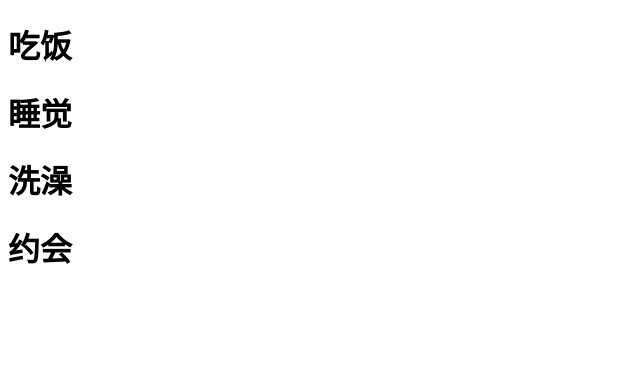
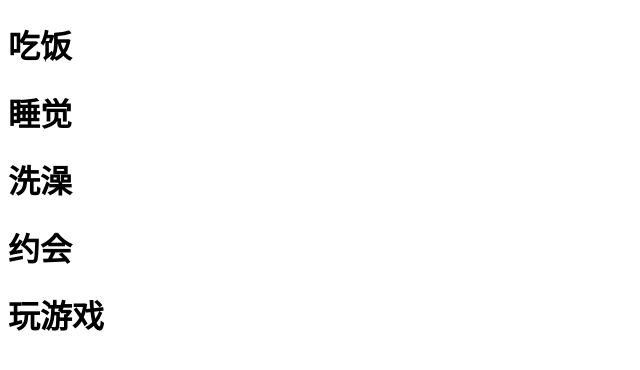
Before and after one commit to xiaoadizuibang/git-, a plain HTML site: page index.html in a window 1280 px wide. Shown: the whole page, without its empty margins (0-640 px from the left). Drawn offline with Linux system fonts and the light colour scheme.

Commit message:
开发版2

```diff
--- a/index.html
+++ b/index.html
@@ -9,5 +9,6 @@
       <h1>睡觉</h1>
       <h1>洗澡</h1>
       <h1>约会</h1>
+      <h1>玩游戏</h1>
 </body>
 </html>
```
